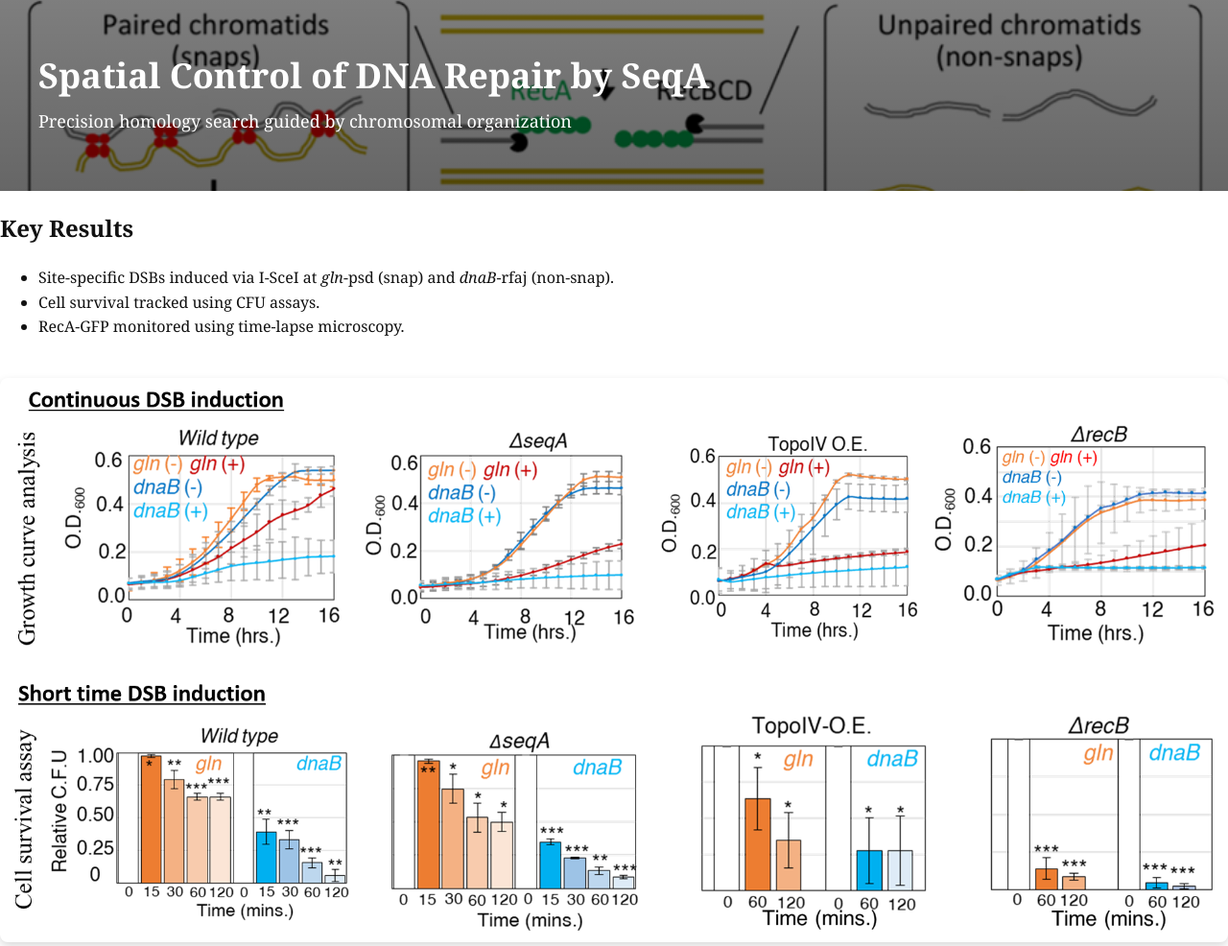
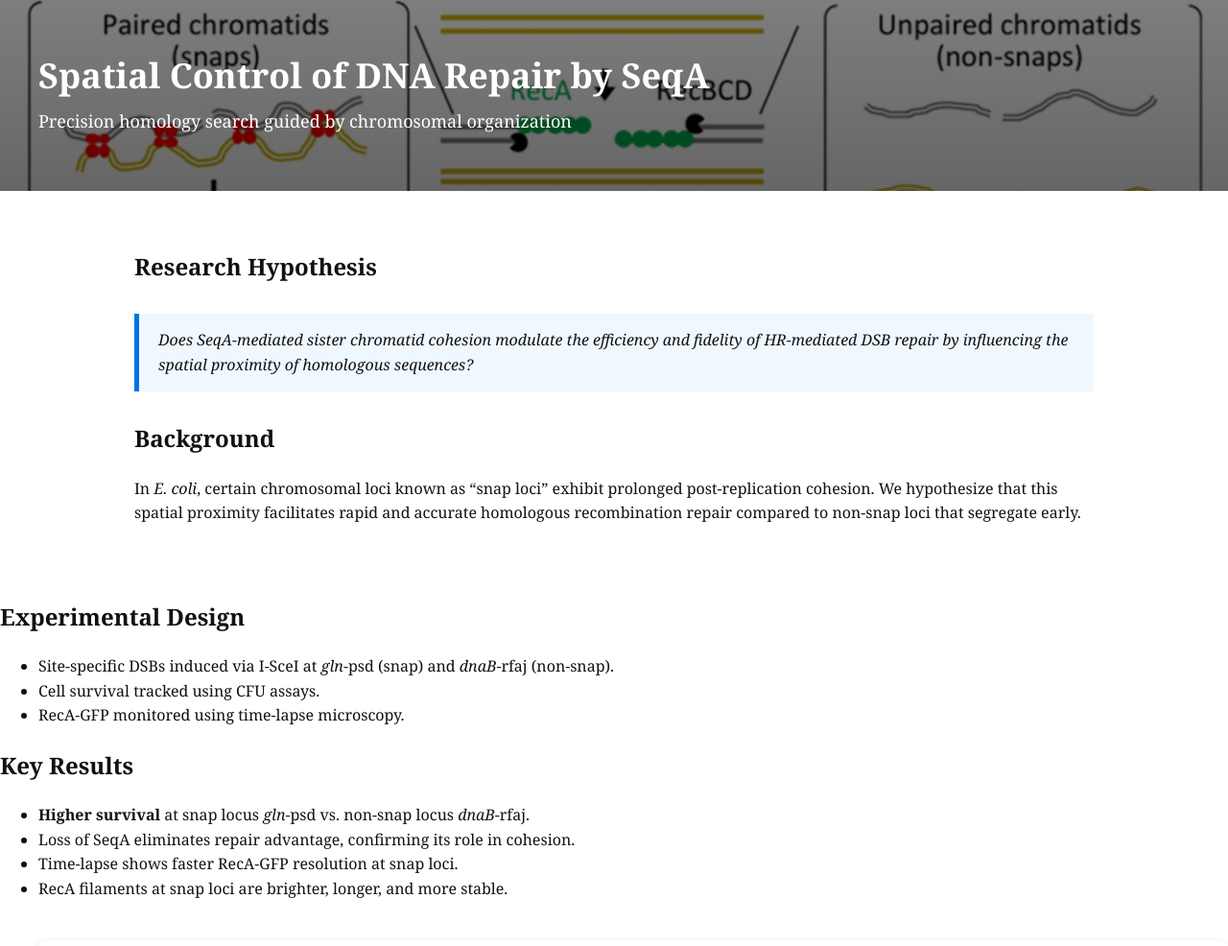
Before and after one commit to deepbio24/deepbio24.github.io, a plain HTML site: page projects.html in a window 1280 px wide. Shown: the part 231-1217 px from the top of the page at 96% size. Drawn offline with Linux system fonts and the light colour scheme.

Commit message:
Update projects.html

```diff
--- a/projects.html
+++ b/projects.html
@@ -103,18 +103,33 @@
     </div>
   </div>
 
-  <h2>Key Results</h2>
+  <div class="container">
+    <h2>Research Hypothesis</h2>
+    <blockquote>
+      Does SeqA-mediated sister chromatid cohesion modulate the efficiency and fidelity of HR-mediated DSB repair by influencing the spatial proximity of homologous sequences?
+    </blockquote>
+
+    <h2>Background</h2>
+    <p>In <i>E. coli</i>, certain chromosomal loci known as “snap loci” exhibit prolonged post-replication cohesion. We hypothesize that this spatial proximity facilitates rapid and accurate homologous recombination repair compared to non-snap loci that segregate early.</p>
+  </div>
+  </div>
+
+  <h2>Experimental Design</h2>
 <ul>
-          <li>Site-specific DSBs induced via I-SceI at <i>gln</i>-psd (snap) and <i>dnaB</i>-rfaj (non-snap).</li>
-          <li>Cell survival tracked using CFU assays.</li>
-          <li>RecA-GFP monitored using time-lapse microscopy.</li>
-        </ul>
-      </div>
+  <li>Site-specific DSBs induced via I-SceI at <i>gln</i>-psd (snap) and <i>dnaB</i>-rfaj (non-snap).</li>
+  <li>Cell survival tracked using CFU assays.</li>
+  <li>RecA-GFP monitored using time-lapse microscopy.</li>
+</ul>
 
-    </div>
+<h2>Key Results</h2>
+<ul>
+  <li><strong>Higher survival</strong> at snap locus <i>gln</i>-psd vs. non-snap locus <i>dnaB</i>-rfaj.</li>
+  <li>Loss of SeqA eliminates repair advantage, confirming its role in cohesion.</li>
+  <li>Time-lapse shows faster RecA-GFP resolution at snap loci.</li>
+  <li>RecA filaments at snap loci are brighter, longer, and more stable.</li>
 
 
-</ul>
+
 <div class="figure">
   <img src="Result 1.png" alt="Result 1">
   <p><strong>Figure 1:</strong> Snap loci exhibit faster repair kinetics and greater survival than non-snap loci.</p>
```
